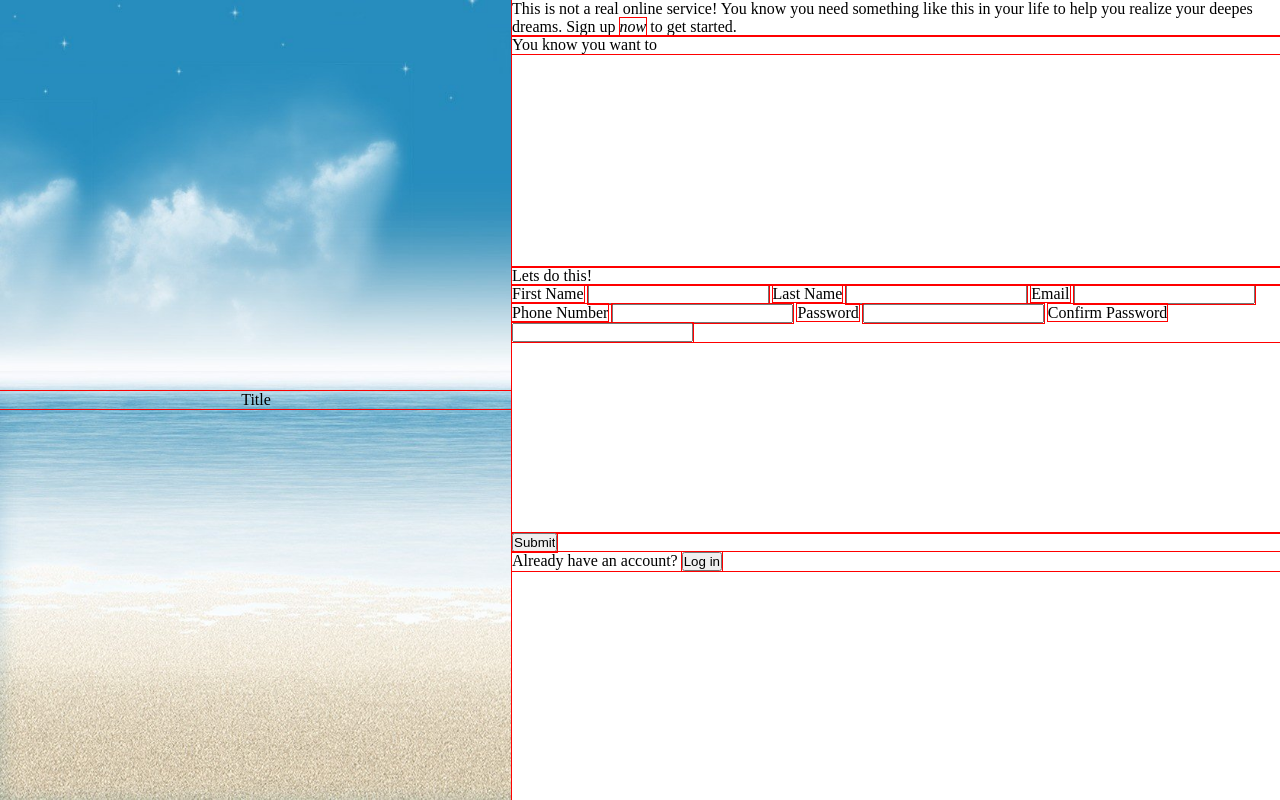
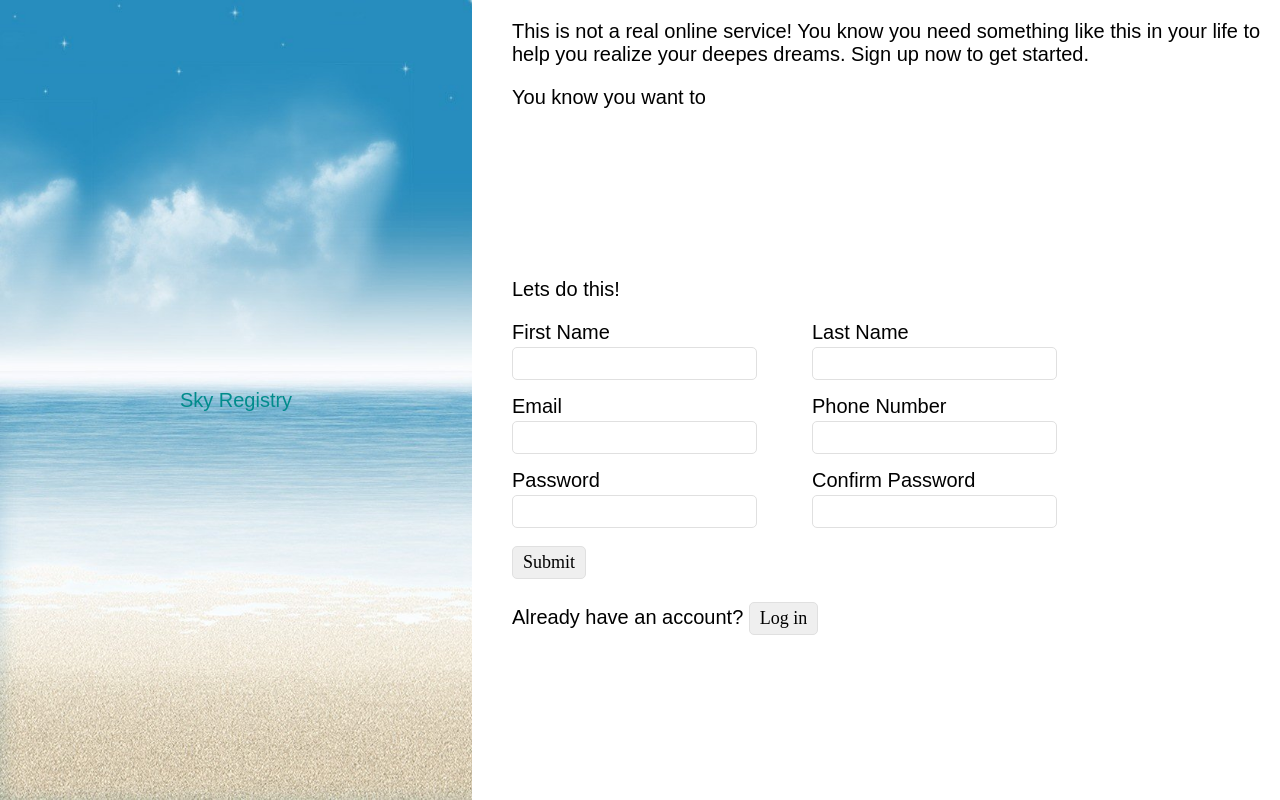
Before and after one commit to alexander-soriano/sign-up-form, a plain HTML site: page index.html in a window 1280 px wide. Drawn offline with Linux system fonts and the light colour scheme.

Commit message:
initial designing

```diff
--- a/index.html
+++ b/index.html
@@ -10,36 +10,54 @@
 <body>
     <div class="heading">
         <div class="title">
-            Title
+            Sky Registry
         </div>
     </div>
     <div class="content">
         <div class="content-intro">
             <p>
-                This is not a real online service! You know you need something like this in your life to help you realize your deepes dreams. Sign up <em>now</em> to get started.
+                This is not a real online service! You know you need something like this in your life to help you realize your deepes dreams. Sign up now to get started.
             </p>
             <p>You know you want to</p>
         </div>
         <div class="content-form">
             <p>Lets do this!</p>
             <form method="post" id="sign-up">
-                <label for="first">First Name</label>
+                <label for="first">
+                    First Name
                     <input type="text" name="first" id="first">
+                </label>
 
-                <label for="last">Last Name</label>
+
+                <label for="last">
+                    Last Name
                     <input type="text" name="last" id="last">
+                </label>
 
-                <label for="email">Email</label>
+
+                <label for="email">
+                    Email
                     <input type="email" name="email" id="email">
+                </label>
 
-                <label for="phone">Phone Number</label>
+
+                <label for="phone">
+                    Phone Number
                     <input type="tel" name="phone" id="phone">
+                </label>
 
-                <label for="password">Password</label>
+
+                <label for="password">
+                    Password
                     <input type="password" name="password" id="password">
+                </label>
 
-                <label for="confirm">Confirm Password</label>
+
+                <label for="confirm">
+                    Confirm Password
                     <input type="password" name="confirm" id="confirm">
+                </label>
+
             </form>
         </div>
         <div class="buttons">
--- a/styles.css
+++ b/styles.css
@@ -1,8 +1,10 @@
 * {
     box-sizing: border-box;
-    outline: 1px solid red;
+    /* outline: 1px solid red; */
     margin: 0;
     padding: 0;
+    font-family: Arial, Helvetica, sans-serif;
+    font-size: 20px;
 }
 
 body {
@@ -29,6 +31,7 @@
 .title {
     flex: 1;
     text-align: center;
+    color: darkcyan;
 }
 
 /* Content */
@@ -39,8 +42,6 @@
     align-items: center;
     height: 100vh;
     background-color: white;
-
-
     flex: 6;
 
 }
@@ -48,4 +49,37 @@
 .content>div {
     flex: 1;
     width: 100%;
+    padding: 0em 0em 0em 2em;
 }
+
+/* Intro */
+p {
+    display: block;
+    margin-block-start: 1em;
+    margin-block-end: 1em;
+    margin-inline-start: 0px;
+    margin-inline-end: 0px;
+}
+
+
+/* Form */
+form {
+    display: flex;
+    width: 60vw;
+    flex-flow: row wrap;
+}
+
+label {
+    position: relative;
+    width: 15rem;
+    margin-bottom: 15px;
+}
+
+input {
+    font-family: customFontBold;
+    padding: 5px 10px;
+    border-radius: 5px;
+    border: 1px solid rgb(224, 224, 224);
+    font-size: .9rem;
+    margin-top: 3px;
+}
```
Also changed, not shown: 1 other file. Lines whose indentation alone changed are shown as unchanged.
